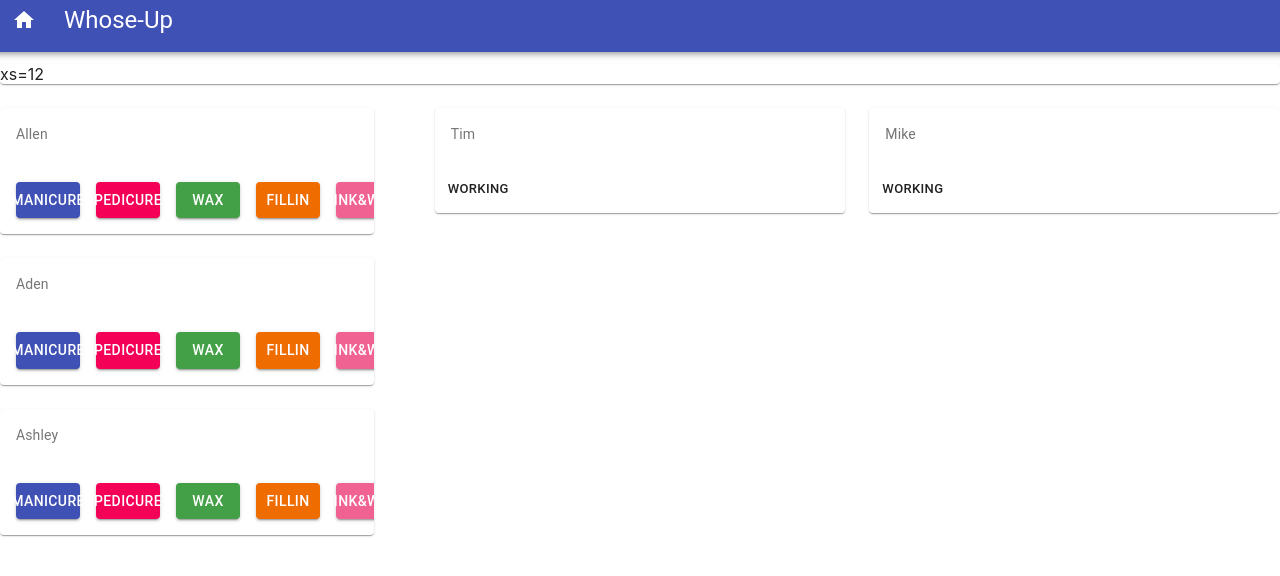
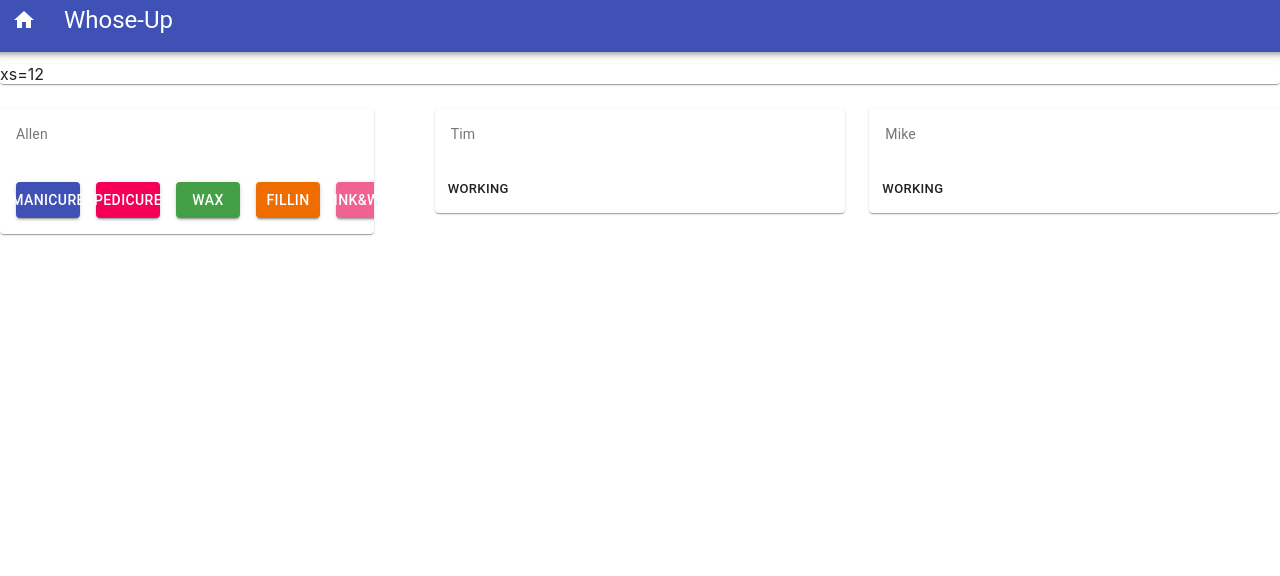
Before and after one commit to viet-vo/Whose-Up, a React (Create React App) app in the folder client/: page / in a window 1280 px wide. Shown: the top 576 px of the page. Built offline with nearby package versions, Linux system fonts and the light colour scheme.

Commit message:
added key and value to corresponding buttons

```diff
--- a/client/src/pages/Home/Home.js
+++ b/client/src/pages/Home/Home.js
@@ -11,35 +11,53 @@ export class Home extends Component {
             {
                 name: "Allen",
                 isWorking: false,
-                keyCode: "alv",
+                id: "alv",
                 services: ["mani", "pedi", "wax", "fill", "pw"],
+                timer: 0,
+                position: 0,
+                methods: []
             },
-            {
-                name: "Aden",
-                isWorking: false,
-                keyCode: "adv",
-                services: ["mani", "pedi", "wax", "fill", "pw"],
-            },
-            {
-                name: "Ashley",
-                isWorking: false,
-                keyCode: "asv",
-                services: ["mani", "pedi", "wax", "fill", "pw"],
-            },
+            // {
+            //     name: "Aden",
+            //     isWorking: false,
+            //     id: "adv",
+            //     services: ["mani", "pedi", "wax", "fill", "pw"],
+            //     timer: 0,
+            //     position: 1,
+            //     methods: []
+            // },
+            // {
+            //     name: "Ashley",
+            //     isWorking: false,
+            //     id: "asv",
+            //     services: ["mani", "pedi", "wax", "fill", "pw"],
+            //     timer: 0,
+            //     position: 2,
+            //     methods: []
+            // },
             {
                 name: "Tim",
                 isWorking: true,
-                keyCode: "tiv",
+                id: "tiv",
                 services: ["mani", "pedi", "wax", "fill", "pw"],
+                timer: 1000 * 60 * 59,
+                position: null,
+                methods: []
             },
             {
                 name: "Mike",
                 isWorking: true,
-                keyCode: "miv",
+                id: "miv",
                 services: ["mani", "pedi", "wax", "fill", "pw"],
+                timer: 1000 * 60 * 30,
+                position: null,
+                methods: []
             },
         ],
     };
+
+
+
     render() {
         const availableTech = this.state.techs.filter(tech => !tech.isWorking);
         const workingTech = this.state.techs.filter(tech => tech.isWorking);
@@ -54,7 +72,7 @@ export class Home extends Component {
                         <Grid container spacing={3}>
                             {availableTech.map(tech => {
                                 return (
-                                    <Grid item key={tech.keyCode} xs={11}>
+                                    <Grid item key={tech.id} xs={11}>
                                         <TechCard props={tech} />
                                     </Grid>
                                 )
@@ -65,7 +83,7 @@ export class Home extends Component {
                         <Grid container spacing={3}>
                             {workingTech.map(tech => {
                                 return (
-                                    <Grid item key={tech.keyCode} xs={6}>
+                                    <Grid item key={tech.id} xs={6}>
                                         <TechCard props={tech} />
                                     </Grid>
                                 )
--- a/client/src/pages/components/ServiceButton/ServiceButton.js
+++ b/client/src/pages/components/ServiceButton/ServiceButton.js
@@ -27,36 +27,36 @@ const useStyles = makeStyles(theme => ({
 }));
 
 export default function ServiceButton(service) {
+    console.log(service)
     const classes = useStyles();
-    console.log(service);
     switch (service.props) {
         case "mani":
             return (
-                <Button variant="contained" color="primary" className={classes.button} >
+                <Button variant="contained" color="primary" className={classes.button} onClick={function() {console.log(15 + " minutes")}}>
                     Manicure
                 </Button >
             );
         case "pedi":
             return (
-                <Button variant="contained" color="secondary" className={classes.button} >
+                <Button variant="contained" color="secondary" className={classes.button} onClick={function() {console.log(15 + " minutes")}}>
                     Pedicure
                 </Button >
             );
         case "wax":
             return (
-                <Button variant="contained" className={classes.wax} >
+                <Button variant="contained" className={classes.wax} onClick={function() {console.log(5 + " minutes")}}>
                     Wax
                 </Button >
             );
         case "fill":
             return (
-                <Button variant="contained" className={classes.fillin} >
+                <Button variant="contained" className={classes.fillin} onClick={function() {console.log(20 + " minutes")}}>
                     FillIn
                 </Button >
             );
         case "pw":
             return (
-                <Button variant="contained" className={classes.pw} >
+                <Button variant="contained" className={classes.pw} onClick={function() {console.log(20 + " minutes")}}>
                     Pink&White
                 </Button >
             );
--- a/client/src/pages/components/TechCard/TechCard.js
+++ b/client/src/pages/components/TechCard/TechCard.js
@@ -26,6 +26,7 @@ const useStyles = makeStyles({
 });
 
 export default function TechCard(tech) {
+    console.log(tech);
     const classes = useStyles();
     if(!tech.props.isWorking) {
         return (
@@ -39,7 +40,7 @@ export default function TechCard(tech) {
                 <CardActions>
                     {tech.props.services.map(service => {
                         return(
-                            <ServiceButton key={service} props={service} />
+                            <ServiceButton value={tech.props.id} key={service} props={service} />
                         )
                     })}
                 </CardActions>
```
